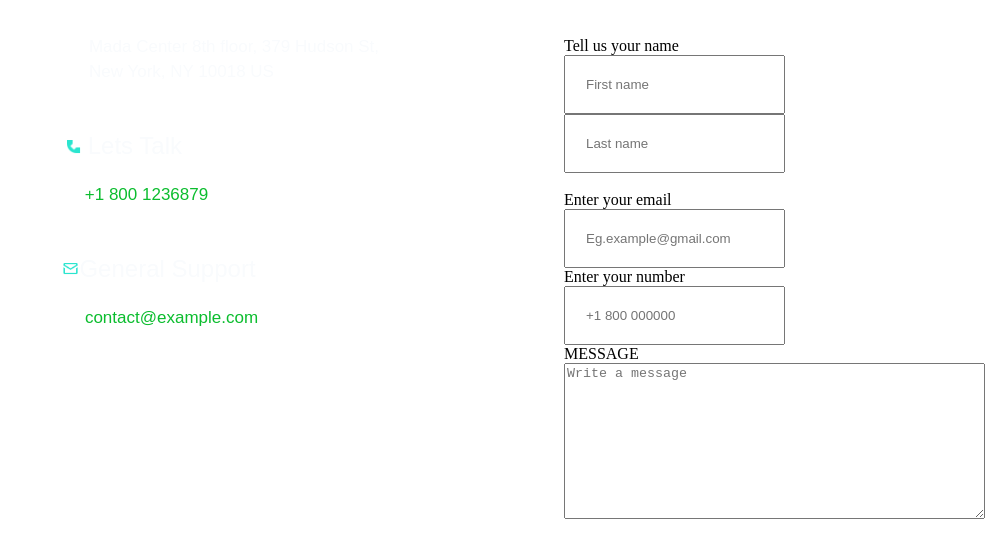
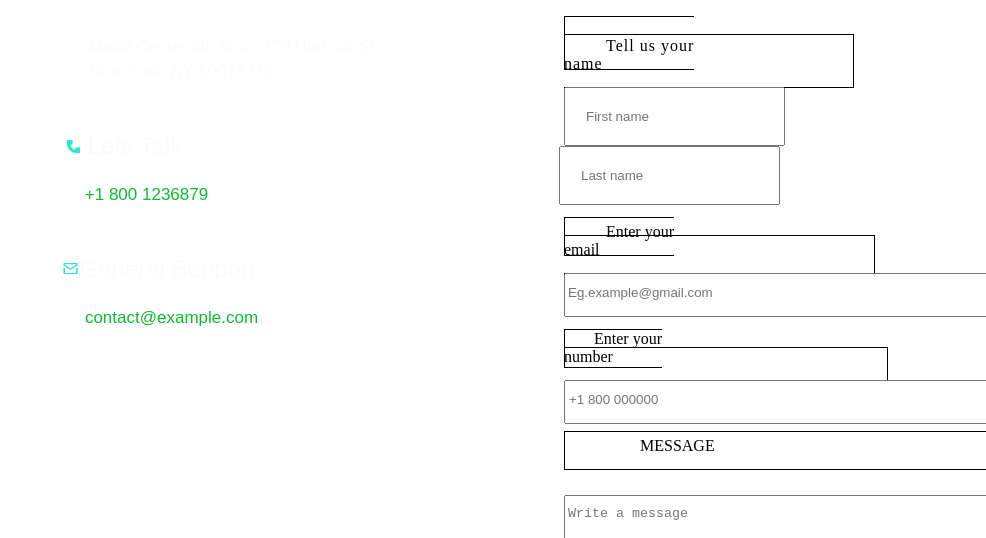
Before and after one commit to justinphilipgeorge/htmlwork, a plain HTML site: page formwork.html in a window 1280 px wide. Shown: the part 246-784 px from the top of the page, without its empty margins (294-1280 px from the left). Drawn offline with Linux system fonts and the light colour scheme.

Commit message:
adding files

```diff
--- a/formwork.css
+++ b/formwork.css
@@ -98,13 +98,56 @@ input{
     color: rgb(241, 245, 241);
     background-color: rgb(15, 190, 15);
     padding: 10px;
-
 }
  .svg{
     text-align: center;
     font-size: 40px;
     margin-right: 600px;
    margin-bottom: 50px;
+}
+.bor1{
+   border: 1px solid black;
+    padding: 20px 250px 15px 41px ;
+    margin-top: 12px;
+    letter-spacing: 1px;
+}
+.bor2{
+    margin-top:14px;
+}
+.bor3{
+    margin-left:-5px;
+}
+.bor4{
+    border: 1px solid black;
+    padding: 5px 274px 15px 41px ;
+
+}
+.bor5{
+    margin-top: 14px;
+    padding: 10px 250px 15px 2px ;
+    margin-bottom: 13px ;
+}
+.bor6{
+   border: 1px solid black;
+    padding: 0px 274px 20px 29px ;
+ margin-top: 5%;
 
 
 }
+.bor7{
+    margin-top: 14px;
+    padding: 10px 250px 15px 3px ;
+    margin-bottom: 13px ;
+
+}
+.bor8{
+    border: 1px solid black;
+    padding: 5px 274px 15px 75px ;
+    margin-top: 1000px ;
+}
+.bor9{
+    margin-top: 40px;
+    padding: 10px 37px 15px 3px ;
+    margin-bottom: 20px ;
+
+}
--- a/formwork.html
+++ b/formwork.html
@@ -20,21 +20,21 @@
 
     <form action="" class="form">
         <div class="svg" >Send Us A Message</div>
-    <label for="uname">Tell us your name</label>
+    <label class="bor1" for="uname">Tell us your name</label>
     <br>
-    <input type="text" placeholder="First name" name="uname">  <input type="text" placeholder="Last name" name="uname">
+    <input class="bor2" type="text" placeholder="First name" name="uname">  <input class="bor3" type="text" placeholder="Last name" name="uname">
     <br><br>
-    <label for="">Enter your email</label>
+    <label class="bor4" for="">Enter your email</label>
     <br>
-    <input type="email" placeholder="Eg.example@gmail.com">
+    <input class="bor5" type="email" placeholder="Eg.example@gmail.com">
     <br>
-    <label for="">Enter your number</label>
+    <label class="bor6" for="">Enter your number</label>
     <br>
-    <input type="number" placeholder="+1 800 000000">
+    <input class="bor7" type="number" placeholder="+1 800 000000">
     <br>
-    <label for="">MESSAGE</label>
+    <label class="bor8" for="">MESSAGE</label>
     <br>
-    <textarea name="" id="" cols="50" rows="10" placeholder="Write a message"></textarea>
+    <textarea class="bor9" name="" id="" cols="50" rows="10" placeholder="Write a message"></textarea>
 
     <br><br>
 
```
